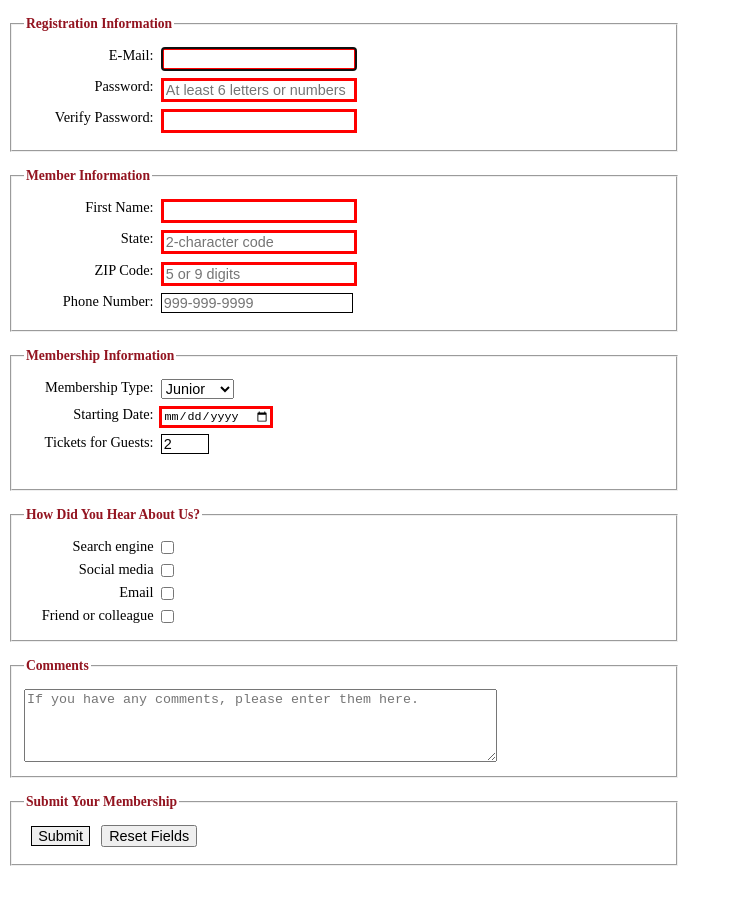
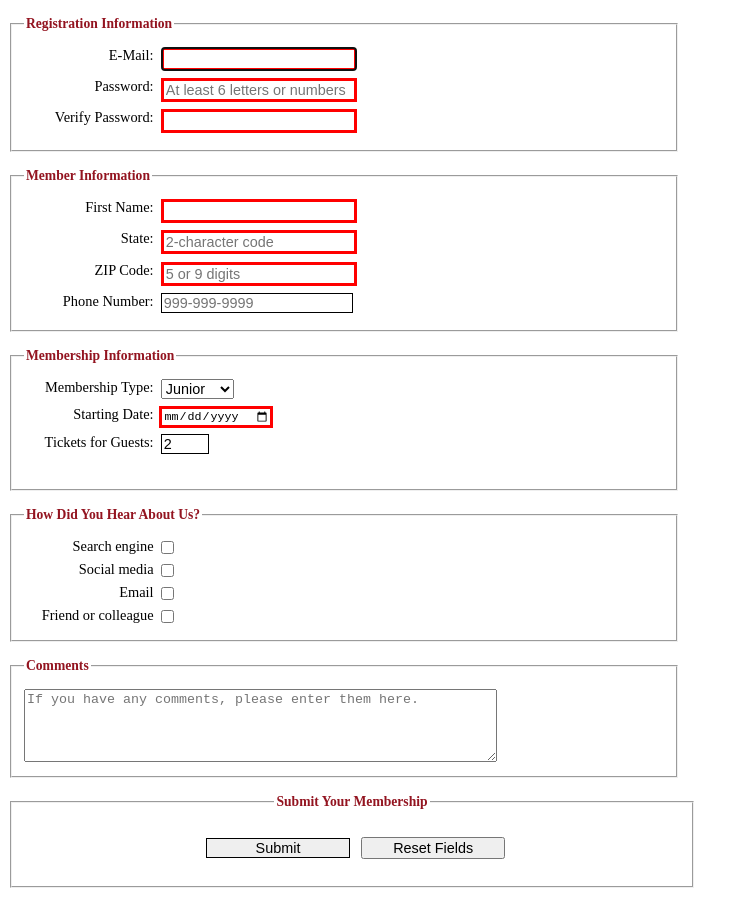
Before and after one commit to ckccltr/ckccltr.github.io, a plain HTML site: page form.html in a window 1280 px wide. Shown: the whole page, without its empty margins (0-747 px from the left). Before the commit the page ends 882 px from the top, so only its background shows below. Drawn offline with Linux system fonts and the light colour scheme.

Commit message:
gave fieldset and id "submit", and adjusted css to try and match format

```diff
--- a/form.html
+++ b/form.html
@@ -133,7 +133,7 @@
         </fieldset>
 
 
-        <fieldset>
+        <fieldset id = "submit">
 
             <legend>Submit Your Membership</legend>
             <input type="submit" id="button" value = "Submit">
--- a/styles/form.css
+++ b/styles/form.css
@@ -83,3 +83,14 @@ textarea {
     width: 10em;
 
 }
+
+#submit{
+    text-align: center;
+    padding: 20px;
+
+}
+#button, #reset {
+
+    width: 10em;
+
+}
```
